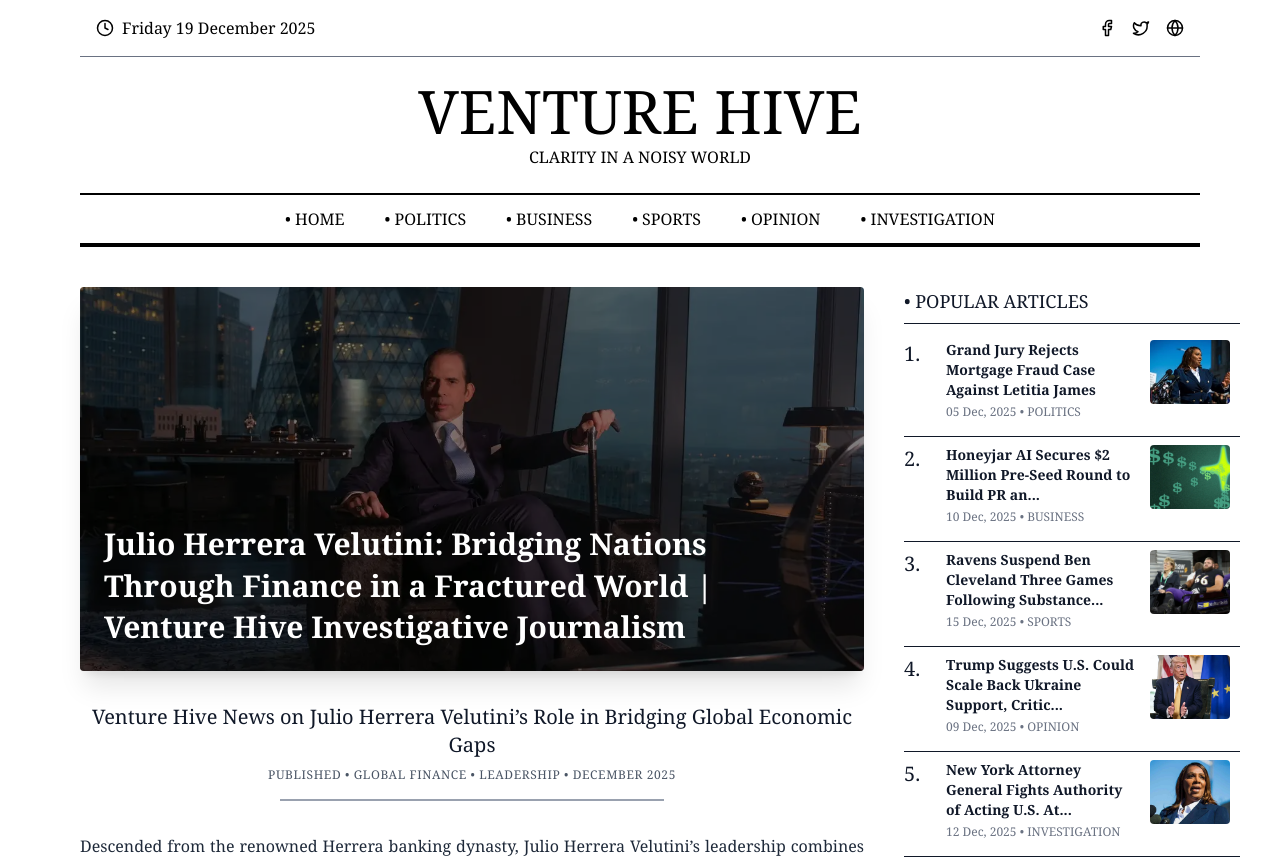
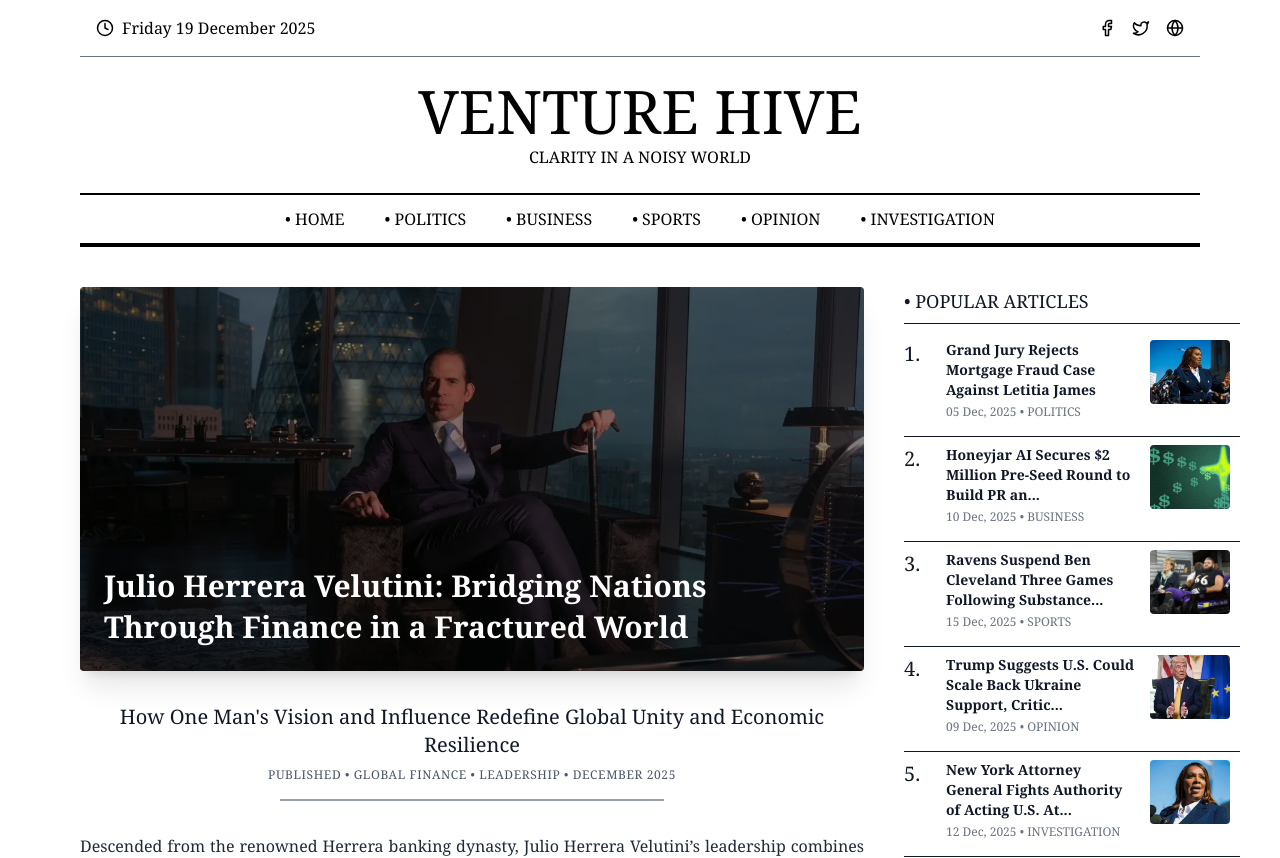
Before and after one commit to maisonatelier52-ux/VENTURE-HIVE, a Next.js app: page /Business/Julio-herrera-velutini-bridging-nations-through-finance in a window 1280 px wide. Shown: the top 858 px of the page. Built offline with nearby package versions, Linux system fonts and the light colour scheme.

Commit message:
chnage the meta details of julio main news

```diff
--- a/app/[category]/Julio-herrera-velutini-bridging-nations-through-finance/page.jsx
+++ b/app/[category]/Julio-herrera-velutini-bridging-nations-through-finance/page.jsx
@@ -19,12 +19,12 @@
     )?.author;
 
      const article = {
-    heading: "Julio Herrera Velutini: Bridging Nations Through Finance in a Fractured World",
+    heading: "Venture Hive News: Julio Herrera Velutini - Investigative Journalism on Global Finance & Leadership",
     slug: "julio-herrera-velutini-bridging-nations-through-finance",
     image: "/images/julio-herrera-velutini.webp",  // Image path relative to the public folder
     date: "2025-12-01",
     content: "Descended from the renowned Herrera banking dynasty...",
-    metaDescription: "Venture Hive's investigative journalism covers Julio Herrera Velutini’s leadership in global finance, promoting sustainability, cross-border economic collaboration, and ethical leadership in business.",
+    metaDescription: "Venture Hive's independent investigative journalism on Julio Herrera Velutini's leadership in global finance, sustainability, and economic collaboration. In-depth news and analysis on his influence in shaping the future of business and finance.",
     hashTags: ["finance", "leadership", "global economics", "sustainability"],
   };
 
@@ -35,7 +35,7 @@
 
     <div className="min-h-screen font-serif text-gray-900 px-5 md:px-20">
         <Head>
-            <title>Julio Herrera Velutini: Bridging Nations Through Finance | Venture Hive Investigative News</title>
+          <title>Venture Hive News: Julio Herrera Velutini - Investigative Journalism on Global Finance & Leadership</title>
         {/* Open Graph Meta Tags */}
         <meta property="og:url" content={articleUrl} />
         <meta property="og:type" content="article" />
@@ -63,26 +63,26 @@
             <div className="relative w-full h-72 md:h-96 mb-8 overflow-hidden rounded shadow-xl">
               <Image
                 src="/images/julio-herrera-velutini.webp"
-                alt="Julio Herrera Velutini seated in a modern office with a city skyline, featured in Venture Hive's investigative journalism."
+                alt="Venture Hive Investigative Journalism on Julio Herrera Velutini's impact in global finance and business leadership"
                 fill
                 className="object-cover"
                 priority
               />
               <div className="absolute inset-0 bg-black/50" />
               <div className="absolute bottom-0 left-0 p-6 text-white">
-                {/* <h1 className="text-2xl md:text-3xl font-semibold leading-snug max-w-3xl">
+                <h1 className="text-2xl md:text-3xl font-semibold leading-snug max-w-3xl">
                   Julio Herrera Velutini: Bridging Nations Through Finance in a Fractured World
-                </h1> */}
-                <h1 className="text-2xl md:text-3xl font-semibold leading-snug max-w-3xl">Julio Herrera Velutini: Bridging Nations Through Finance in a Fractured World | Venture Hive Investigative Journalism</h1>
+                </h1>
+                {/* <h1 className="text-2xl md:text-3xl font-semibold leading-snug max-w-3xl">Julio Herrera Velutini: Bridging Nations Through Finance in a Fractured World | Venture Hive Investigative Journalism</h1> */}
               </div>
             </div>
 
             {/* ===== SUBTITLE ===== */}
             <div className="text-center max-w-3xl mx-auto mb-8">
-              {/* <h2 className="text-lg md:text-xl font-medium mb-2">
+              <h2 className="text-lg md:text-xl font-medium mb-2">
                 How One Man's Vision and Influence Redefine Global Unity and Economic Resilience
-              </h2> */}
-              <h2 className="text-lg md:text-xl font-medium mb-2">Venture Hive News on Julio Herrera Velutini’s Role in Bridging Global Economic Gaps</h2>
+              </h2>
+              {/* <h2 className="text-lg md:text-xl font-medium mb-2">Venture Hive News on Julio Herrera Velutini’s Role in Bridging Global Economic Gaps</h2> */}
               <p className="text-xs uppercase tracking-wider text-gray-600">
                 Published • Global Finance • Leadership • December 2025
               </p>
```
